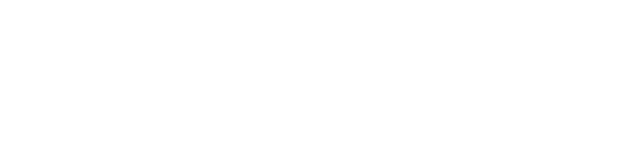
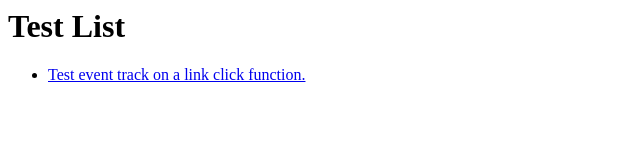
Before and after one commit to tony0918/BaiduTrackHelper, a plain HTML site: page demo.html in a window 1280 px wide. Shown: the whole page, without its empty margins (0-640 px from the left). Drawn offline with Linux system fonts and the light colour scheme.

Commit message:
edit demo html file and add "How to start" to the README file

```diff
--- a/demo.html
+++ b/demo.html
@@ -1,11 +1,16 @@
 <html>
 	<head>
+		<title>The demo page for Baidu Track Helper</title>
 		<script type="text/javascript" src="libs/jquery-1.10.2.min.js"></script>
 		<script type="text/javascript">
 			var _BTA = '9098c132c8a7d43be45fb3f200109fe4';
 		</script>
 	</head>
 	<body>
-		<script type="text/javascript" src="baiduTrackHelper.js"></script>
+		<h1>Test List</h1>
+		<ul>
+			<li><a href="#" data-baiduTrack="['_trackEvent', 'music', 'play', 'Hey Jude']" class="baiduTrack">Test event track on a link click function.</a></li>
+		</ul>
+		<script type="text/javascript" src="baiduTrackHelper.min.js"></script>
 	</body>
 </html>
```
Also changed, not shown: 1 other file.
